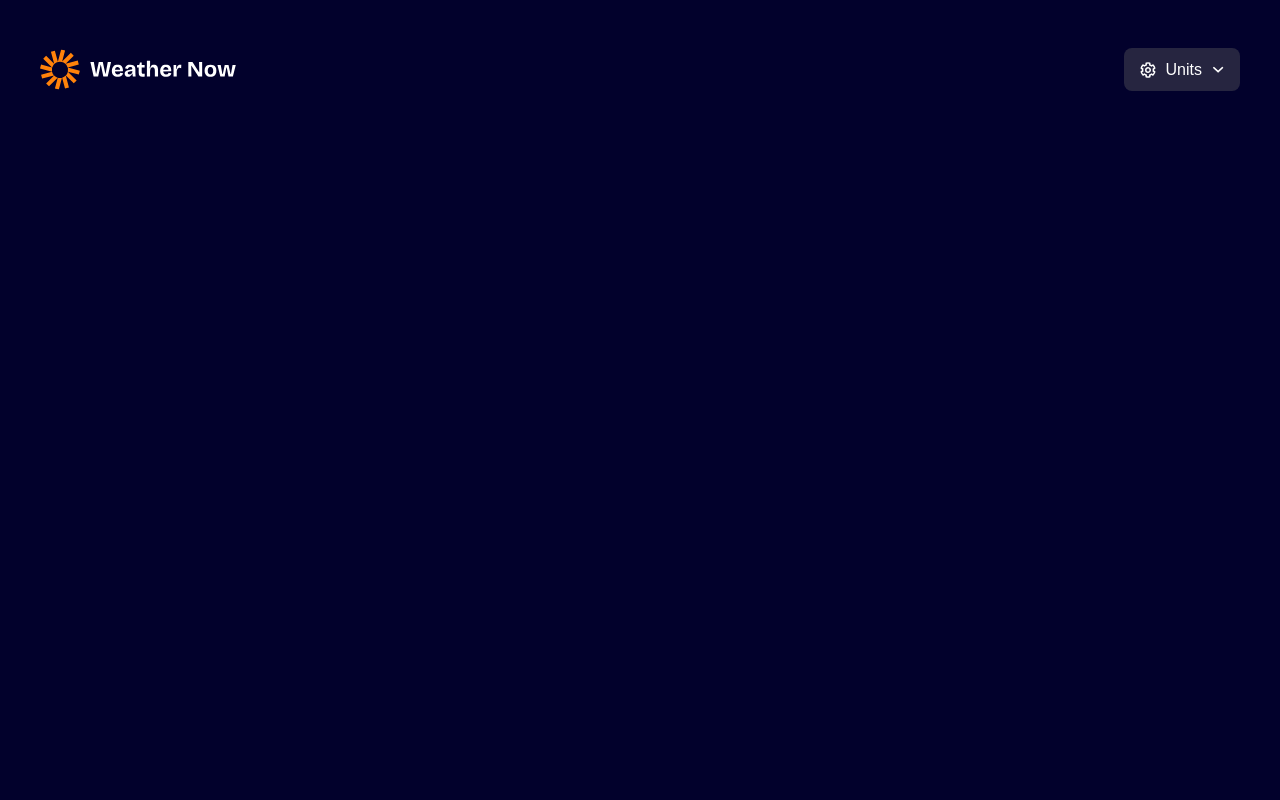
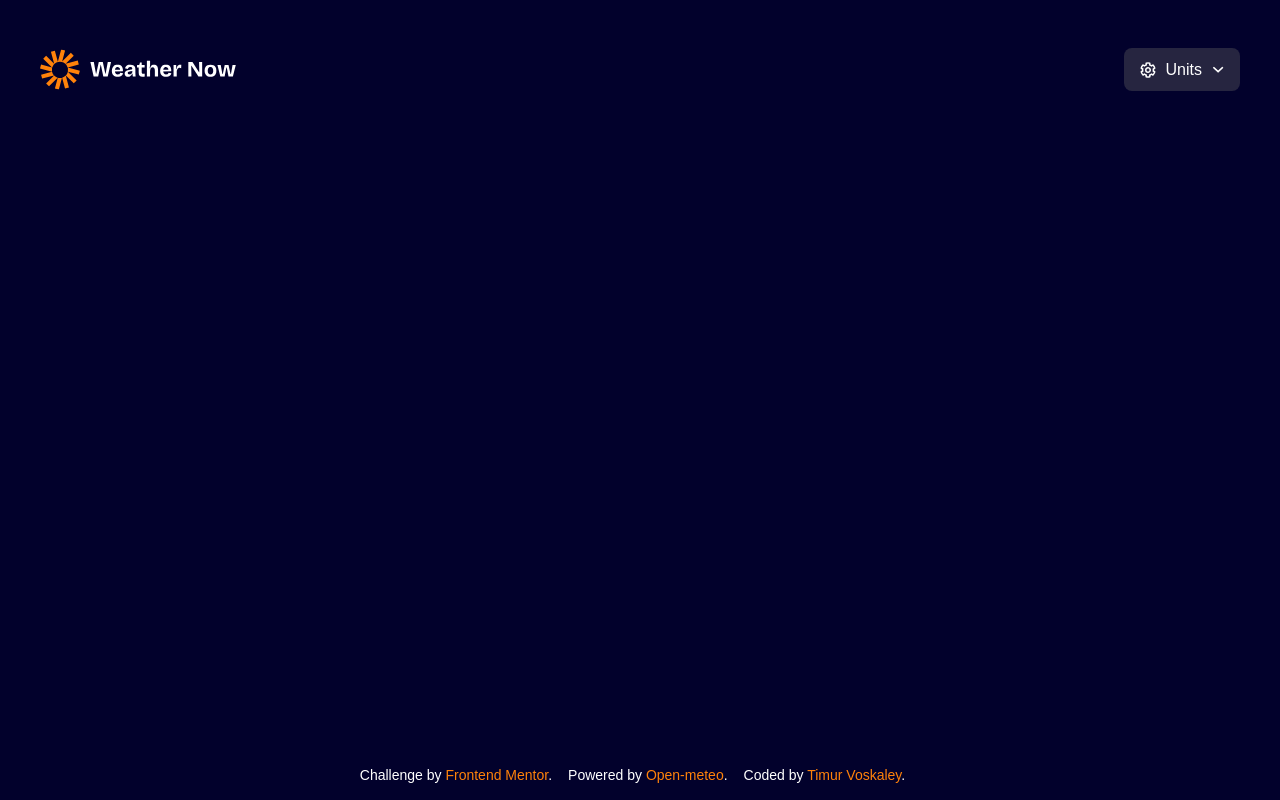
Before and after one commit to TimurVoskaley/Web-weather-app, a website: page index.html in a window 1280 px wide. Drawn offline with Linux system fonts and the light colour scheme.

Commit message:
feat: add a footer with links to resources

```diff
--- a/index.html
+++ b/index.html
@@ -50,5 +50,11 @@
   </header>
   <main class="container"></main>
 
+  <footer class="attribution">
+    <span>Challenge by <a href="https://www.frontendmentor.io?ref=challenge">Frontend Mentor</a>.</span>
+    <span>Powered by <a href="https://open-meteo.com/">Open-meteo</a>.</span>
+    <span>Coded by <a href="https://github.com/TimurVoskaley/Web-weather-app.git">Timur Voskaley</a>.</span>
+  </footer>
+
 </body>
 </html>
--- a/src/styles/_globals.scss
+++ b/src/styles/_globals.scss
@@ -1,10 +1,13 @@
-@use "helpers" as *;
+@use "./helpers" as *;
 
 body {
   font-family: var(--font-family-base);
   color: var(--colors-neutral-0);
   background-color: var(--colors-neutral-900);
-
+  height: 100%;
+  display: flex;
+  flex-direction: column;
+  min-height: 100vh;
 }
 
 .container {
@@ -29,3 +32,28 @@ body {
   clip: rect(0 0 0 0) !important;
   overflow: hidden !important;
 }
+
+.attribution {
+  @include text-preset-8;
+  display: flex;
+  gap: rem(16);
+  justify-content: center;
+  padding-block: rem(16);
+//  position: absolute;
+//  bottom: 0;
+//  width: 100%;
+
+  & a {
+    color: var(--color-orange-500);
+    text-decoration: none;
+
+    &:hover {
+      text-decoration: underline;
+    }
+    &:visited {
+      color: #D96E08;
+    }
+  }
+}
+
+main { flex: 1; }
--- a/src/styles/blocks/_header.scss
+++ b/src/styles/blocks/_header.scss
@@ -5,6 +5,7 @@
   position: fixed;
   z-index: 1000;
   padding-top: var(--header-padding-top);
+  background-color: inherit;
 
   &__body {
     display: flex;
--- a/src/styles/helpers/_mixins.scss
+++ b/src/styles/helpers/_mixins.scss
@@ -1,3 +1,4 @@
+@use './functions' as *;
 
 $tablet: 1023.98px;
 $tablet-s: 768px;
```
Also changed, not shown: src/styles/main.css, 1 other file.
